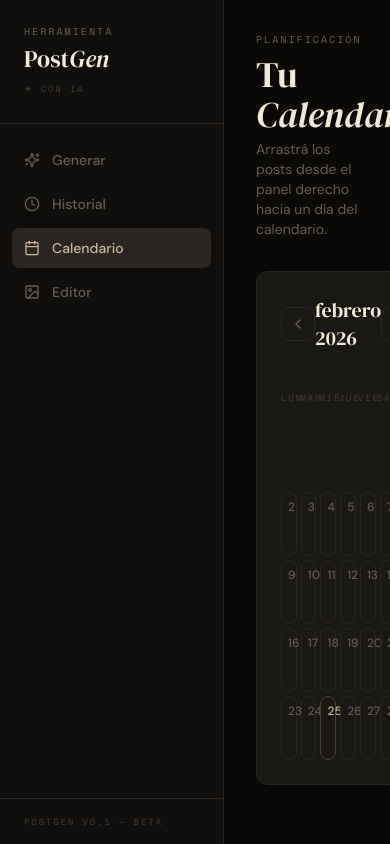
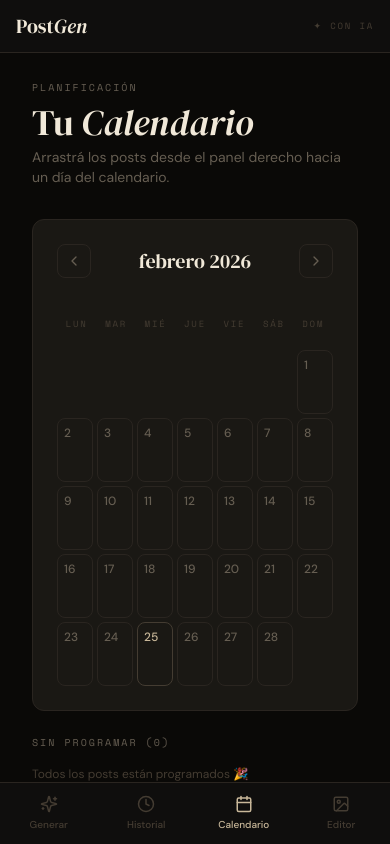
Before and after one commit to OscarAlbertoRoman/postgen, a Next.js app in the folder postgen/: page /calendar in a window 390 px wide. Built offline with nearby package versions, Linux system fonts and the light colour scheme.

Commit message:
responsive design

```diff
--- a/postgen/app/calendar/page.tsx
+++ b/postgen/app/calendar/page.tsx
@@ -49,7 +49,7 @@ export default function CalendarPage() {
         </p>
       </div>
 
-      <div className="grid grid-cols-[1fr_260px] gap-6 items-start">
+      <div className="grid grid-cols-1 lg:grid-cols-[1fr_260px] gap-6 items-start">
         {/* Calendar */}
         <div className="card-dark">
           {/* Month nav */}
--- a/postgen/app/editor/page.tsx
+++ b/postgen/app/editor/page.tsx
@@ -200,7 +200,7 @@ function EditorCanvas() {
         </p>
       </div>
 
-      <div className="grid grid-cols-[1fr_280px] gap-6 items-start">
+      <div className="grid grid-cols-1 lg:grid-cols-[1fr_280px] gap-6 items-start">
         {/* Canvas */}
         <div>
           {/* Toolbar */}
--- a/postgen/app/history/page.tsx
+++ b/postgen/app/history/page.tsx
@@ -66,7 +66,7 @@ export default function HistoryPage() {
         </p>
       </div>
 
-      <div className="grid grid-cols-[300px_1fr] gap-6 items-start">
+      <div className="grid grid-cols-1 lg:grid-cols-[300px_1fr] gap-6 items-start">
         {/* List */}
         <div className="space-y-2">
           {posts.map(post => (
--- a/postgen/app/layout.tsx
+++ b/postgen/app/layout.tsx
@@ -16,7 +16,7 @@ export default function RootLayout({
     <html lang="es">
       <body className="flex h-screen overflow-hidden" style={{ background: '#0a0907' }}>
         <Sidebar />
-        <main className="flex-1 overflow-y-auto">
+        <main className="flex-1 overflow-y-auto pt-12 pb-20 md:pt-0 md:pb-0">
           {children}
         </main>
       </body>
--- a/postgen/app/page.tsx
+++ b/postgen/app/page.tsx
@@ -108,7 +108,7 @@ export default function GeneratorPage() {
         </p>
       </div>
 
-      <div className="grid grid-cols-[420px_1fr] gap-8 items-start">
+      <div className="grid grid-cols-1 lg:grid-cols-[420px_1fr] gap-8 items-start">
         {/* LEFT PANEL — Form */}
         <div className="card-dark space-y-6">
           {/* Topic */}
--- a/postgen/components/layout/Sidebar.tsx
+++ b/postgen/components/layout/Sidebar.tsx
@@ -15,48 +15,63 @@ export default function Sidebar() {
   const pathname = usePathname()
 
   return (
+    <>
+      {/* DESKTOP SIDEBAR */}
       <aside
-      className="w-56 flex flex-col border-r shrink-0"
+        className="hidden md:flex w-56 flex-col border-r shrink-0"
         style={{ background: '#0f0e0d', borderColor: '#2a2520' }}
       >
-      {/* Logo */}
         <div className="px-6 py-6 border-b" style={{ borderColor: '#2a2520' }}>
           <span className="label-mono block mb-1">Herramienta</span>
           <h1 className="font-serif text-2xl" style={{ color: '#f0e8d8' }}>
             Post<em>Gen</em>
           </h1>
-        <span className="label-mono text-[9px]" style={{ color: '#443c32' }}>
-          ✦ con IA
-        </span>
+          <span className="label-mono text-[9px]" style={{ color: '#443c32' }}>✦ con IA</span>
         </div>
-
-      {/* Nav */}
         <nav className="flex-1 px-3 py-4 space-y-1">
           {nav.map(({ href, icon: Icon, label }) => {
             const active = pathname === href
             return (
-            <Link
-              key={href}
-              href={href}
+              <Link key={href} href={href}
                 className="flex items-center gap-3 px-3 py-2.5 rounded-lg text-sm font-medium transition-all duration-200"
-              style={{
-                color: active ? '#c9b89a' : '#665e52',
-                background: active ? '#2a2520' : 'transparent',
-              }}
+                style={{ color: active ? '#c9b89a' : '#665e52', background: active ? '#2a2520' : 'transparent' }}
               >
-              <Icon size={16} />
-              {label}
+                <Icon size={16} />{label}
               </Link>
             )
           })}
         </nav>
-
-      {/* Footer */}
         <div className="px-6 py-4 border-t" style={{ borderColor: '#2a2520' }}>
-        <p className="label-mono text-[9px]" style={{ color: '#443c32' }}>
-          PostGen v0.1 — Beta
-        </p>
+          <p className="label-mono text-[9px]" style={{ color: '#443c32' }}>PostGen v0.1 — Beta</p>
         </div>
       </aside>
+
+      {/* MOBILE TOP BAR */}
+      <div
+        className="md:hidden fixed top-0 left-0 right-0 z-50 flex items-center justify-between px-4 py-3 border-b"
+        style={{ background: '#0f0e0d', borderColor: '#2a2520' }}
+      >
+        <h1 className="font-serif text-xl" style={{ color: '#f0e8d8' }}>Post<em>Gen</em></h1>
+        <span className="label-mono text-[9px]" style={{ color: '#443c32' }}>✦ con IA</span>
+      </div>
+
+      {/* MOBILE BOTTOM NAV */}
+      <nav
+        className="md:hidden fixed bottom-0 left-0 right-0 z-50 flex border-t"
+        style={{ background: '#0f0e0d', borderColor: '#2a2520' }}
+      >
+        {nav.map(({ href, icon: Icon, label }) => {
+          const active = pathname === href
+          return (
+            <Link key={href} href={href}
+              className="flex-1 flex flex-col items-center gap-1 py-3 text-[10px] font-medium transition-all"
+              style={{ color: active ? '#c9b89a' : '#443c32' }}
+            >
+              <Icon size={18} />{label}
+            </Link>
+          )
+        })}
+      </nav>
+    </>
   )
 }
```
Lines whose indentation alone changed are shown as unchanged.
